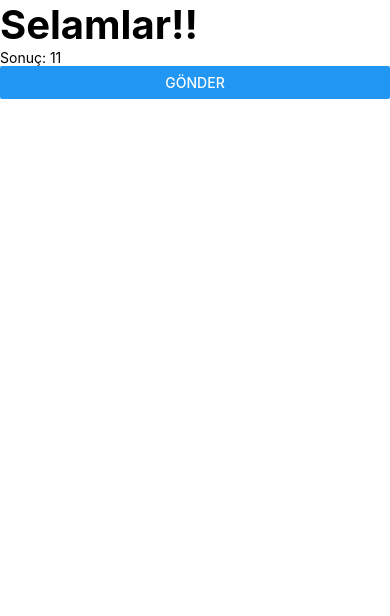
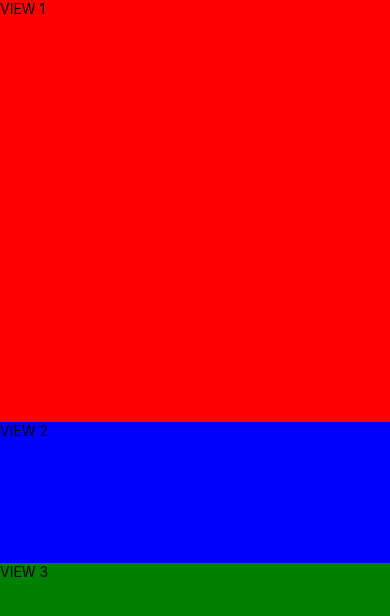
Before and after one commit to ddamlapinar/cscon21-react-native, a React Native app: screen / in a window 390 px wide. Shown: the top 616 px of the page. Built offline with nearby package versions, Linux system fonts and the light colour scheme.

Commit message:
Flexbox structure

```diff
--- a/src/App.js
+++ b/src/App.js
@@ -1,33 +1,21 @@
+/* eslint-disable react-native/no-inline-styles */
 import React from 'react';
-import {SafeAreaView, Button, Text, Alert} from 'react-native';
+import {SafeAreaView, View, Text} from 'react-native';
 
 function App() {
-  // VARIABLES
-  const number = 5;
-  const result = number * 2;
-  const user = {id: 1, name: 'Ezran', age: 27};
-
-  // LOGGING
-  console.log('Selam! ', result);
-
-  // REGULAR (NAMED) FUNCTION
-  // function handlePress() {
-  //   const displayName = user.name.toUpperCase();
-  //   Alert.alert('Merhaba ' + displayName);
-  // }
-
-  // ARROW FUNCTION
-  const handlePress = () => {
-    const displayName = user.name.toUpperCase();
-    Alert.alert('Merhaba ' + displayName);
-  };
-
+  // FLEXBOX
+  // https://reactnative.dev/docs/flexbox
   return (
-    <SafeAreaView>
-      {/* COMPONENT PROP */}
-      <Text style={{fontSize: 40, fontWeight: 'bold'}}>Selamlar!!</Text>
-      <Text>Sonuç: {result + 1}</Text>
-      <Button title="Gönder" onPress={handlePress} />
+    <SafeAreaView style={{flex: 1}}>
+      <View style={{flex: 3, backgroundColor: 'red'}}>
+        <Text>VIEW 1</Text>
+      </View>
+      <View style={{flex: 1, backgroundColor: 'blue'}}>
+        <Text>VIEW 2</Text>
+      </View>
+      <View style={{flex: 2, backgroundColor: 'green'}}>
+        <Text>VIEW 3</Text>
+      </View>
     </SafeAreaView>
   );
 }
```
